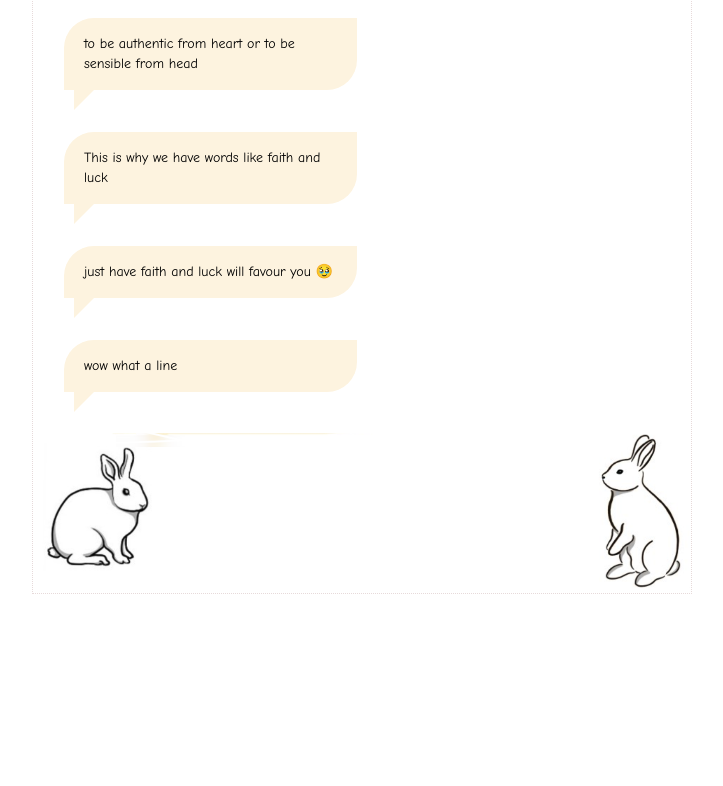
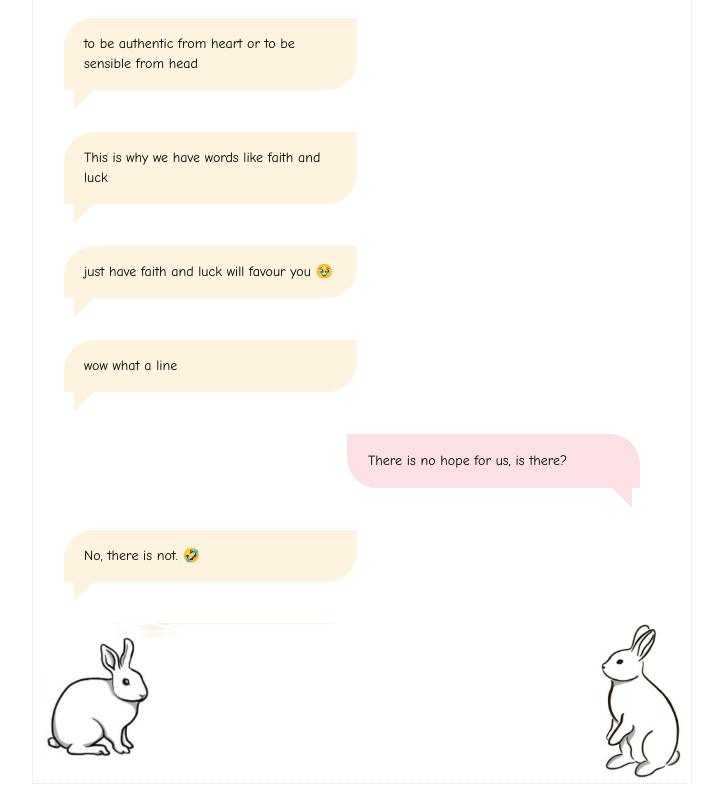
Before and after one commit to divijshrivastava/rabbitholefindings, a plain HTML site: page index.html in a window 1280 px wide. Shown: the part 4801-5587 px from the top of the page, without its empty margins (278-1001 px from the left). Before the commit the page ends 5397 px from the top, so only its background shows below. Drawn offline with Linux system fonts and the light colour scheme.

Commit message:
Lovely conversation embellished.

```diff
--- a/index.html
+++ b/index.html
@@ -268,6 +268,21 @@
                             <div class="element-2"></div>
                         </div>
                     </div>
+                    <div class="rabbit-1">
+                        <div class="rabbit-1-text">There is no hope for us, is there?
+                        </div>
+                        <div class="rabbit-1-arrow">
+                            <div class="element"></div>
+                        </div>
+                    </div>
+                    <div class="rabbit-2">
+                        <div class="rabbit-2-text">
+                            No, there is not. 🤣
+                        </div>
+                        <div class="rabbit-2-arrow">
+                            <div class="element-2"></div>
+                        </div>
+                    </div>
                     <img class="two_rabbits_image" src="/assets/images/two_rabbits.png" alt="Two Rabbits">
                 </div>
             </div>
```
